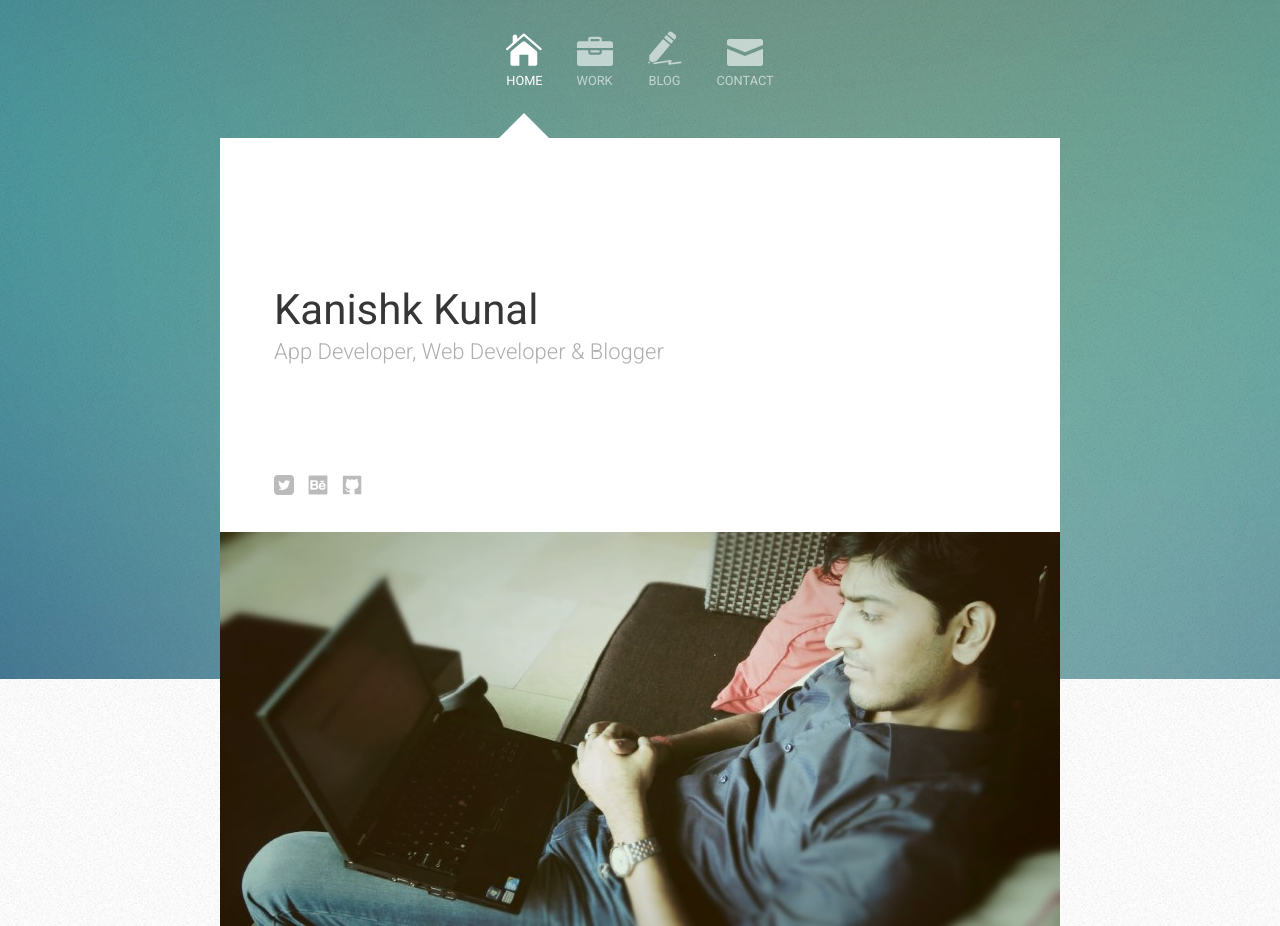
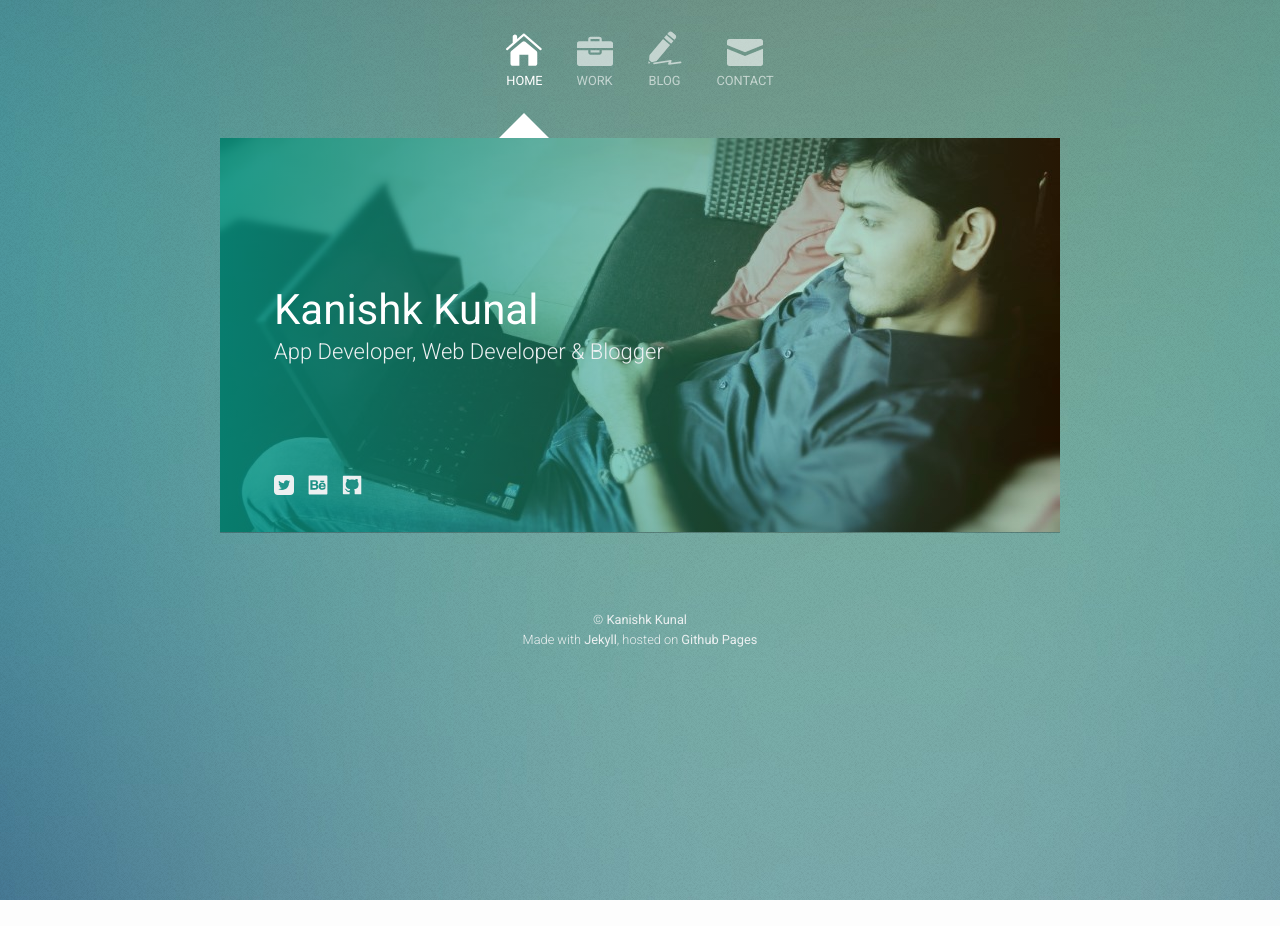
Before and after one commit to joemalin95/joemalin95, a Jekyll site: the page built from index.html, in a window 1280 px wide. Built offline with Jekyll 4.4.1, drawn with Linux system fonts in a browser that asks for light colours; the list of posts is cut into pages by our own code; after the commit the page ends 900 px from its top, so only the background shows below that.

Commit message:
Home page styling

```diff
--- a/_sass/_layout.scss
+++ b/_sass/_layout.scss
@@ -256,13 +256,21 @@
     }
 }
 
+
 #persona header {
     position: absolute;
     left: 0;
     top: 0;
     width: 100%;
     height: 100%;
-    margin-left: $spacing-unit * 1.8;
+    z-index: 999;
+    background: -moz-linear-gradient(left,  rgba(0,150,136,0.8) 0%, rgba(0,0,0,0) 100%); /* FF3.6+ */
+    background: -webkit-gradient(linear, left top, right top, color-stop(0%,rgba(0,150,136,0.8)), color-stop(100%,rgba(0,0,0,0))); /* Chrome,Safari4+ */
+    background: -webkit-linear-gradient(left,  rgba(0,150,136,0.8) 0%,rgba(0,0,0,0) 100%); /* Chrome10+,Safari5.1+ */
+    background: -o-linear-gradient(left,  rgba(0,150,136,0.8) 0%,rgba(0,0,0,0) 100%); /* Opera 11.10+ */
+    background: -ms-linear-gradient(left,  rgba(0,150,136,0.8) 0%,rgba(0,0,0,0) 100%); /* IE10+ */
+    background: linear-gradient(to right,  rgba(0,150,136,0.8) 0%,rgba(0,0,0,0) 100%); /* W3C */
+    filter: progid:DXImageTransform.Microsoft.gradient( startColorstr='#cc009688', endColorstr='#00000000',GradientType=1 ); /* IE6-9 */
 
     @include media-query($on-palm) {
         position: relative;
@@ -272,10 +280,11 @@
 
     h1 {
         position: absolute;
-        left: 0;
+        left: $spacing-unit * 1.8;
         bottom: 50%;
         margin: 0;
         margin-right: 365px;
+        color: #fff;
 
         @include media-query($on-palm) {
             position: relative;
@@ -286,12 +295,12 @@
 
     p {
         position: absolute;
-        left: 0;
+        left: $spacing-unit * 1.8;
         top: 50%;
         margin-right: 365px;
         font-size: 22px;
         margin-top: 0;
-        color: $grey-color-light;
+        color: $light-color;
 
         @include media-query($on-palm) {
             position: relative;
@@ -303,7 +312,7 @@
 
     .social-media-list {
         position: absolute;
-        left: 0;
+        left: $spacing-unit * 1.8;
         bottom: $spacing-unit;
         margin-top: 0;
 
@@ -312,6 +321,10 @@
             text-align: center;
             bottom: 0;
         }
+
+        svg {
+            fill: $light-color;
+        }
     }
 }
 
@@ -319,7 +332,7 @@
     display: block;
     position: absolute;
     right: 0;
-    top: 394px;
+    top: 0;
     height: 100%;
     text-decoration: none;
 
--- a/index.html
+++ b/index.html
@@ -5,10 +5,10 @@
 ---
 
     <article id="persona">
+        <img src="{{site.image}}" alt="{{ site.name }}" width="840" height="394"></img>
 	    <header>
 		    <h1>{{ site.name }}</h1>
 		    <p>{{ site.description }}</p>
             {% include social-links.html %}
 	    </header>
-		<img src="{{site.image}}" alt="{{ site.name }}" width="840" height="394"></img>
     </article>
```
